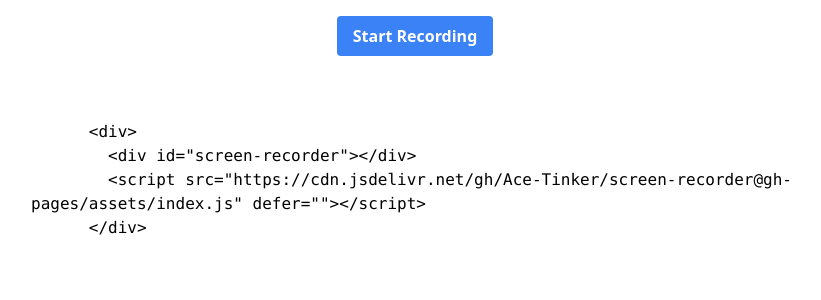
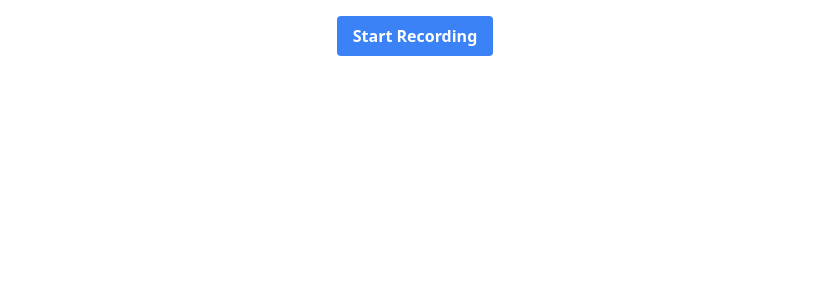
Before and after one commit to anwarulislam/screen-recorder, a Vue app: page / in a window 1280 px wide. Shown: the top 300 px of the page, without its empty margins (225-1046 px from the left). Built offline with nearby package versions, Linux system fonts and the light colour scheme.

Commit message:
feat: is embed

```diff
--- a/src/App.vue
+++ b/src/App.vue
@@ -4,7 +4,7 @@
     <!-- <WithAudio /> -->
   </div>
 
-  <div class="mx-auto max-w-3xl">
+  <div class="mx-auto max-w-3xl" v-if="isEmbed">
     <pre>
     <code>
       {{ `
```
